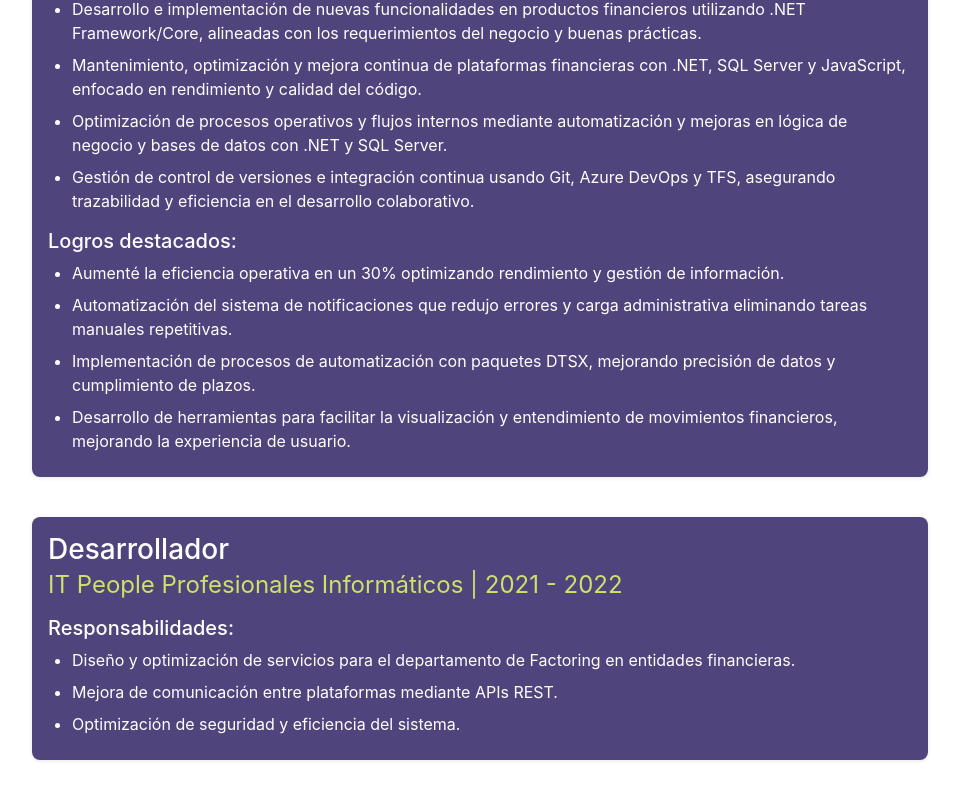
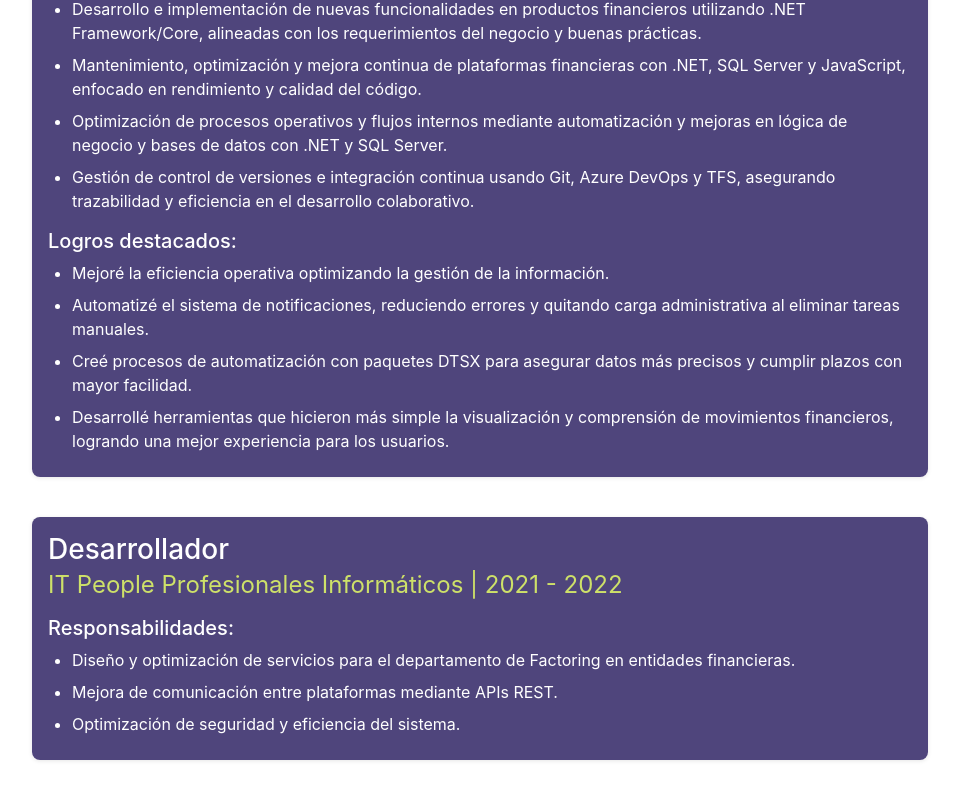
Before and after one commit to StefanoLedezmaTello/Portafolio, a React (Create React App) app: page / in a window 1280 px wide. Shown: the part 1114-1914 px from the top of the page, without its empty margins (320-1279 px from the left). Built offline with nearby package versions, Linux system fonts and the light colour scheme.

Commit message:
Carga de documentación y cambios en experiencia laboral

```diff
--- a/public/index.html
+++ b/public/index.html
@@ -1,9 +1,8 @@
 <!DOCTYPE html>
-<html lang="en">
+<html lang="es">
   <head>
     <meta charset="utf-8" />
-    <link rel="icon" href="%PUBLIC_URL%/favicon.ico" />
-    <link
+      <link
       rel="stylesheet"
       href="https://cdnjs.cloudflare.com/ajax/libs/font-awesome/6.5.2/css/all.min.css"
     />
@@ -14,35 +13,9 @@
       name="description"
       content="Web site created using create-react-app"
     />
-    <link rel="apple-touch-icon" href="%PUBLIC_URL%/logo192.png" />
-    <!--
-      manifest.json provides metadata used when your web app is installed on a
-      user's mobile device or desktop. See https://developers.google.com/web/fundamentals/web-app-manifest/
-    -->
-    <link rel="manifest" href="%PUBLIC_URL%/manifest.json" />
-    <!--
-      Notice the use of %PUBLIC_URL% in the tags above.
-      It will be replaced with the URL of the `public` folder during the build.
-      Only files inside the `public` folder can be referenced from the HTML.
-
-      Unlike "/favicon.ico" or "favicon.ico", "%PUBLIC_URL%/favicon.ico" will
-      work correctly both with client-side routing and a non-root public URL.
-      Learn how to configure a non-root public URL by running `npm run build`.
-    -->
-    <title>React App</title>
+    <title>CV-StefanoLedezma</title>
   </head>
   <body>
-    <noscript>You need to enable JavaScript to run this app.</noscript>
     <div id="root"></div>
-    <!--
-      This HTML file is a template.
-      If you open it directly in the browser, you will see an empty page.
-
-      You can add webfonts, meta tags, or analytics to this file.
-      The build step will place the bundled scripts into the <body> tag.
-
-      To begin the development, run `npm start` or `yarn start`.
-      To create a production bundle, use `npm run build` or `yarn build`.
-    -->
   </body>
 </html>
--- a/src/App.css
+++ b/src/App.css
@@ -24,7 +24,7 @@
   align-items: center;
   box-sizing: border-box;
   z-index: 1000;
-  overflow-y: auto;
+  /* overflow-y: auto; */
   background: linear-gradient(135deg, #1e1e2f, #2b2d42, #3a3d5c, #584b8f);
   background-size: 600% 600%;
   animation: gradientCabecera 7s ease infinite;
--- a/src/components/datosAcademicos/datosAcademicos.jsx
+++ b/src/components/datosAcademicos/datosAcademicos.jsx
@@ -2,7 +2,7 @@
 import PreviewModal from "../../shared/modal";
 import certDiplomado from "../../assets/documentos/Certificado-diplomado.pdf";
 import certTitulo from "../../assets/documentos/Certificado-Titulo.pdf";
-import certificaciones from "../../assets/documentos/Certificado-Titulo.pdf"/* aca agrega el dcumento de las certificaciones */
+import certificaciones from "../../assets/documentos/certificaciones.pdf"
 
 const data = {
   certTitulo: certTitulo,
@@ -115,7 +115,7 @@
               isOpen={modalOpen}
               onClose={() => setModalOpen(false)}
               fileUrl={documento}
-              title="Vista previa CV"
+              title="Vista previa documento"
             />
     </section>
   );
--- a/src/components/experiencia/experiencia.jsx
+++ b/src/components/experiencia/experiencia.jsx
@@ -12,11 +12,13 @@
       'Gestión de control de versiones e integración continua usando Git, Azure DevOps y TFS, asegurando trazabilidad y eficiencia en el desarrollo colaborativo.',
     ],
     logros: [
-      'Aumenté la eficiencia operativa en un 30% optimizando rendimiento y gestión de información.',
-      'Automatización del sistema de notificaciones que redujo errores y carga administrativa eliminando tareas manuales repetitivas.',
-      'Implementación de procesos de automatización con paquetes DTSX, mejorando precisión de datos y cumplimiento de plazos.',
-      'Desarrollo de herramientas para facilitar la visualización y entendimiento de movimientos financieros, mejorando la experiencia de usuario.',
-    ],
+      "Mejoré la eficiencia operativa optimizando la gestión de la información.",
+      "Automatizé el sistema de notificaciones, reduciendo errores y quitando carga administrativa al eliminar tareas manuales.",
+      "Creé procesos de automatización con paquetes DTSX para asegurar datos más precisos y cumplir plazos con mayor facilidad.",
+      "Desarrollé herramientas que hicieron más simple la visualización y comprensión de movimientos financieros, logrando una mejor experiencia para los usuarios."
+    ]
+
+
   },
   {
     empresa: 'IT People Profesionales Informáticos',
```
Also changed, not shown: 1 other file (tests, documents, lock files or other folders).
